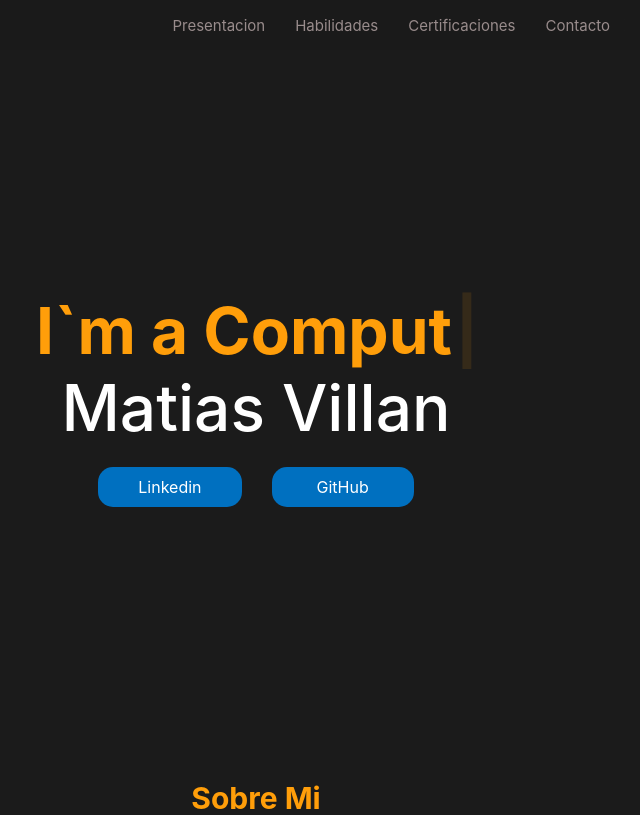
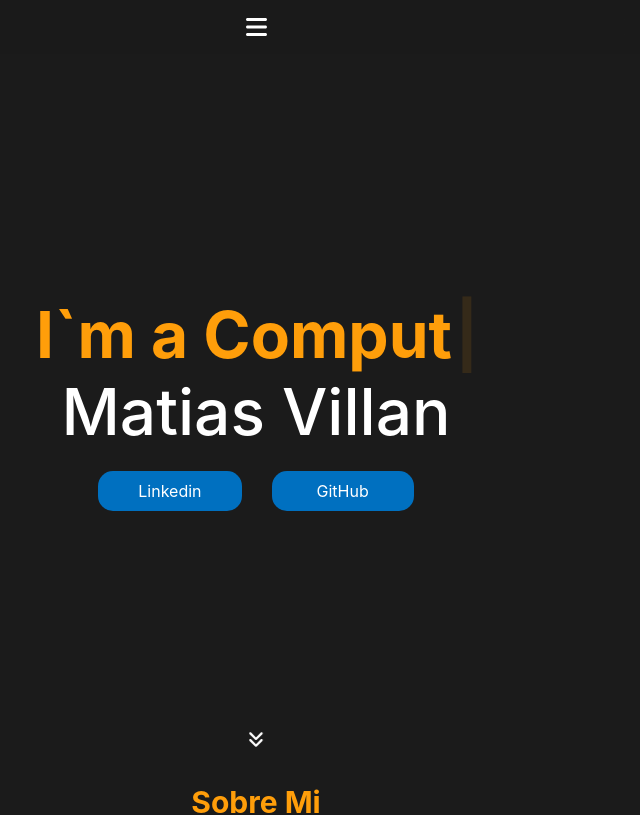
Before and after one commit to MatiasKV0/Prototipo, a React (Vite) app: page / in a window 768 px wide. Shown: the top 815 px of the page, without its empty margins (128-768 px from the left). Built offline with nearby package versions, Linux system fonts and the light colour scheme.

Commit message:
responsive

```diff
--- a/src/componentes/App.jsx
+++ b/src/componentes/App.jsx
@@ -4,18 +4,12 @@ import Presentacion from './presentacion';
 import Contacto from './contacto';
 import Habilidades from './habilidades';
 import Certificaciones from './certificaciones';
+import Navegacion from './navegacion';
 
 export default function App() {
   return (
     <div>
-      <nav>
-        <ul>
-          <li><a href="#presentacion">Presentacion</a></li>
-          <li><a href="#habilidades">Habilidades</a></li>
-          <li><a href="#certificaciones">Certificaciones</a></li>
-          <li><a href="#contacto">Contacto</a></li>
-        </ul>
-      </nav>
+      <Navegacion />
       <Presentacion />
       <Habilidades />
       <Certificaciones />
--- /dev/null
+++ b/src/componentes/navegacion.jsx
@@ -0,0 +1,23 @@
+import { useState } from 'react';
+import { FontAwesomeIcon } from '@fortawesome/react-fontawesome';
+import { faBars } from '@fortawesome/free-solid-svg-icons';
+
+export default function Navegacion() {
+  const [menuOpen, setMenuOpen] = useState(false);
+
+  const toggleMenu = () => {
+    setMenuOpen(!menuOpen);
+  };
+
+  return (
+    <nav>
+        <div><FontAwesomeIcon icon={faBars} className="menu-icon" onClick={toggleMenu} /></div>
+        <ul className={menuOpen ? 'active' : ''}>
+            <li><a href="#inicio">Presentacion</a></li>
+            <li><a href="#habilidades">Habilidades</a></li>
+            <li><a href="#certificaciones">Certificaciones</a></li>
+            <li><a href="#contacto">Contacto</a></li>
+        </ul>
+    </nav>
+  );
+}
--- a/src/componentes/presentacion.jsx
+++ b/src/componentes/presentacion.jsx
@@ -1,10 +1,12 @@
 import React from 'react'
 import "../estilos/presentacion.css"
 import Texto from './textoEfecto'
+import { FontAwesomeIcon } from '@fortawesome/react-fontawesome'
+import {faAnglesDown} from '@fortawesome/free-solid-svg-icons'
 
 function Presentacion() {
   return (
-<div id="presentacion" className='Presentacion'>
+<div id="inicio" className='Presentacion'>
       <div className='Presentacion__Info'>
         <h2>I`m a {""}<Texto palabras={["Computer Engineer","Web Developer","Industrial Designer"]} /></h2>
         <h1>Matias Villan</h1>
@@ -17,6 +19,9 @@ function Presentacion() {
                 </a>
           </div>
       </div>
+      <div className="Presentacion__Icon">
+        <FontAwesomeIcon icon={faAnglesDown} className='fa-icon'/>
+      </div>
     </div>
   )
 }
--- a/src/estilos/app.css
+++ b/src/estilos/app.css
@@ -44,6 +44,18 @@ nav{
   position: sticky;
   top: 0;
   z-index: 1;
+}
+
+nav div {
+  display: flex;
+  justify-content: center;
+}
+
+nav .menu-icon {
+  display: none;
+  font-size: 24px;
+  cursor: pointer;
+  color: white;
 }
 
 nav li{
@@ -100,3 +112,30 @@ article{
     color: #FF6347; /* Tomato */
   }
 }
+
+@media (max-width: 768px) {
+  nav ul {
+    display: none;
+    flex-direction: column;
+    width: 100%;
+    text-align: center;
+  }
+
+  nav ul.active {
+    display: flex;
+  }
+
+  nav .menu-icon {
+    display: flex;
+    justify-content: center;
+  }
+
+  nav li {
+    display: block;
+    padding: 10px 0;
+  }
+
+  nav a {
+    padding: 10px 0;
+  }
+}
--- a/src/estilos/contacto.css
+++ b/src/estilos/contacto.css
@@ -1,6 +1,11 @@
+#contacto {
+    margin-top: 4em;
+}
+
 #contacto .seccion {
     display: flex;
     gap: 50px;
+    flex-direction: column;
 }
 
 .contacto__redes {
@@ -17,7 +22,7 @@
     font-weight: 300;
 }
 
-.contacto__iconos{
+.contacto__iconos {
     display: flex;
     flex-direction: column;
     gap: 10px;
@@ -28,7 +33,7 @@
     flex: 1;
 }
 
-.contacto__iconos a{
+.contacto__iconos a {
     text-decoration: none;
     color: white;
     background-color: #222222;
@@ -49,3 +54,9 @@
 .contacto__iconos a:hover {
     background-color: #0070c098;
 }
+
+@media (min-width: 768px) {
+    #contacto .seccion {
+        flex-direction: row;
+    }
+}
--- a/src/estilos/presentacion.css
+++ b/src/estilos/presentacion.css
@@ -38,3 +38,28 @@
   padding: 10px 40px;
   font-weight: 400;
 }
+
+.Presentacion__Icon {
+  position: absolute;
+  bottom: 50px;
+  left: 50%;
+  transform: translateX(-50%);
+  animation: bounce 2s infinite;
+}
+
+.Presentacion__Icon .fa-icon{
+  font-size: 18px;
+  color: white;
+}
+
+@keyframes bounce {
+  0%, 20%, 50%, 80%, 100% {
+    transform: translateX(-50%) translateY(0);
+  }
+  40% {
+    transform: translateX(-50%) translateY(-20px);
+  }
+  60% {
+    transform: translateX(-50%) translateY(-10px);
+  }
+}
```
